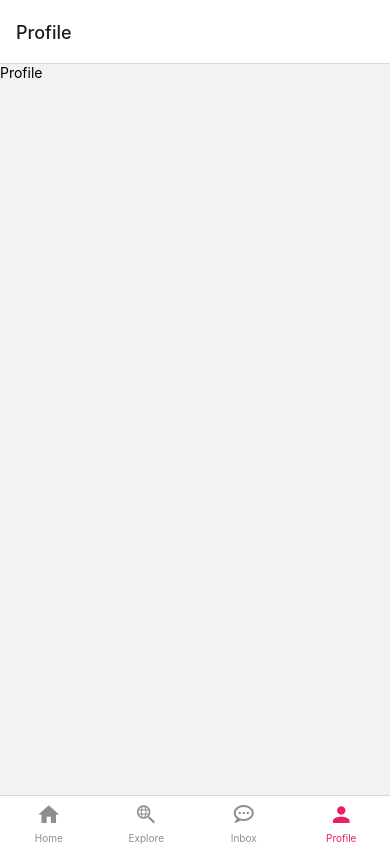
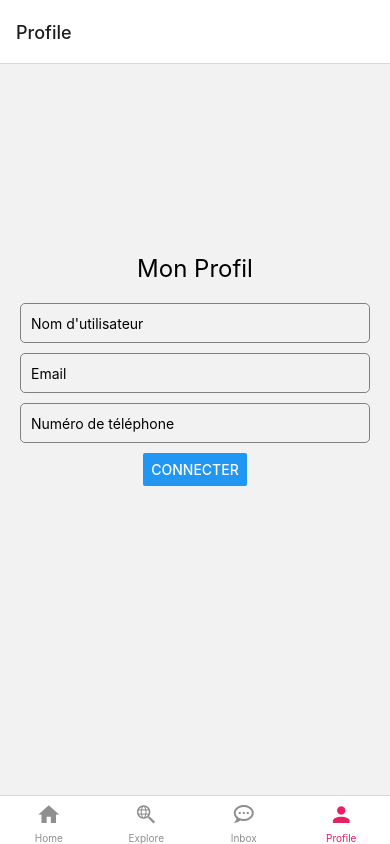
Before and after one commit to abdoulkarim22/APP-NI, a React Native app: screen /Profile in a window 390 px wide. Built offline with nearby package versions, Linux system fonts and the light colour scheme.

Commit message:
add profile

```diff
--- a/App.js
+++ b/App.js
@@ -5,7 +5,7 @@ import { createBottomTabNavigator } from '@react-navigation/bottom-tabs';
 import { MaterialCommunityIcons } from '@expo/vector-icons';
 import  Profile from './components/Profile';
 import  Notifications  from './components/Notifications';
-import Feed from './components/Feed';
+import Home from './components/Home';
 import Search from './components/Search';
 
 
@@ -17,14 +17,14 @@ const Tab = createBottomTabNavigator();
 function MyTabs() {
   return (
     <Tab.Navigator
-      initialRouteName="Feed"
+      initialRouteName="Home"
       screenOptions={{
         tabBarActiveTintColor: '#e91e63',
       }}
     >
       <Tab.Screen
-        name="Feed"
-        component={Feed}
+        name="Home"
+        component={Home}
         options={{
           tabBarLabel: 'Home',
           tabBarIcon: ({ color, size }) => (
--- a/components/Feed.js
+++ b/components/Home.js
@@ -1,10 +1,10 @@
 import { View, Text } from 'react-native'
 import React from 'react'
 
-export default function Feed() {
+export default function Home() {
   return (
     <View>
-      <Text>Feed</Text>
+      <Text>Home</Text>
     </View>
   )
 }
--- a/components/Profile.js
+++ b/components/Profile.js
@@ -1,10 +1,69 @@
-import { View, Text } from 'react-native'
-import React from 'react'
+import React, { useState } from 'react';
+import { View, Text, Button, TextInput, StyleSheet,ScrollView } from 'react-native';
 
 export default function Profile() {
+
+  const [username, setUsername] = useState('');
+  const [email, setEmail] = useState('');
+  const [phoneNumber, setPhoneNumber] = useState('');
+
+  const saveProfile = () => {
+    // Logique pour sauvegarder le profil (par exemple, enregistrement local)
+    console.log('Profil sauvegardé :', { username, email, phoneNumber });
+  };
   return (
-    <View>
-      <Text>Profile</Text>
+    <ScrollView>
+      <View style={styles.container1}>
+      <View style={styles.container}>
+      <Text style={styles.heading}>Mon Profil</Text>
+      <TextInput
+        style={styles.input}
+        placeholder="Nom d'utilisateur"
+        value={username}
+        onChangeText={setUsername}
+      />
+      <TextInput
+        style={styles.input}
+        placeholder="Email"
+        value={email}
+        onChangeText={setEmail}
+        keyboardType="email-address"
+      />
+      <TextInput
+        style={styles.input}
+        placeholder="Numéro de téléphone"
+        value={phoneNumber}
+        onChangeText={setPhoneNumber}
+        keyboardType="phone-pad"
+      />
+      <Button title="Connecter" onPress={saveProfile} />
     </View>
+    </View>
+    </ScrollView>
   )
 }
+ const styles = StyleSheet.create({
+  container1:{
+    flex: 1,
+    padding: 20,
+  },
+   container: {
+    flex: 1,
+    justifyContent: 'center',
+    alignItems: 'center',
+    paddingVertical:170,
+  },
+  heading: {
+    fontSize: 24,
+    marginBottom: 20,
+  },
+  input: {
+    width: '100%',
+    height: 40,
+    borderColor: 'gray',
+    borderWidth: 1,
+    borderRadius: 5,
+    marginBottom: 10,
+    paddingHorizontal: 10,
+  },
+ })
```
Also changed, not shown: 1 other file (tests, documents, lock files or other folders).
